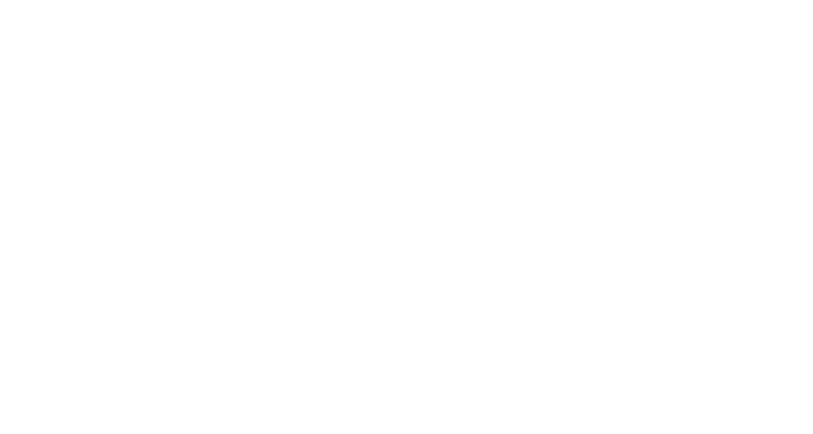
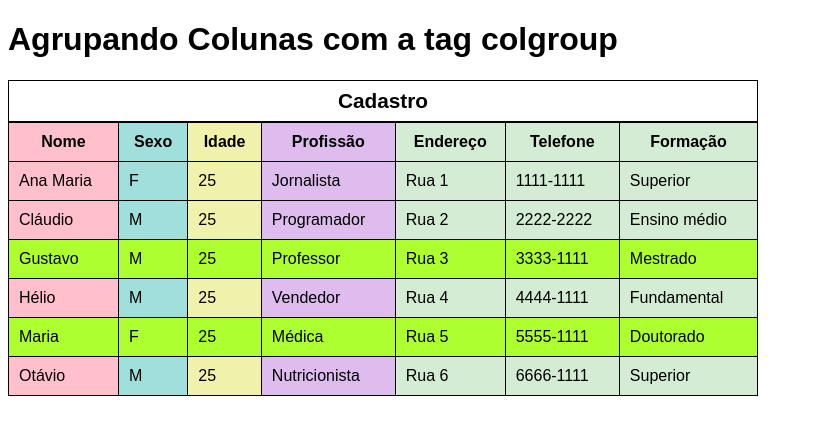
Before and after one commit to Antonio-1955/Curso_HTML_CSS_NOVO, a plain HTML site: page exercicios/ex023-tabelas/tabela005.html in a window 1280 px wide. Shown: the whole page, without its empty margins (0-813 px from the left). Drawn offline with Linux system fonts and the light colour scheme.

Commit message:
Criado tabela005.html e tabela006.html

```diff
--- a/exercicios/ex023-tabelas/tabela005.html
+++ b/exercicios/ex023-tabelas/tabela005.html
@@ -4,9 +4,145 @@
     <meta charset="UTF-8">
     <meta http-equiv="X-UA-Compatible" content="IE=edge">
     <meta name="viewport" content="width=device-width, initial-scale=1.0">
-    <title>Document</title>
+    <title>tabela005 - Agrupando Colunas</title>
+
+    <style>
+        body{
+            font-family: Arial, Helvetica, sans-serif;
+        }
+
+        table{
+            width: 750px;
+            border-collapse: collapse;
+        }
+
+        caption{
+            border: 1px solid black;
+            font-size: 1.3em;
+            font-weight: bold;
+            padding: 8px;
+        }
+
+        tr > th{
+            border: 1px solid black;
+            padding: 10px;
+        }
+
+        tr > td{
+            border: 1px solid black;
+            padding: 10px;
+        }
+
+        tr.destaque{
+            background-color: greenyellow;
+        }
+
+        col.colnome{
+            background-color: pink;
+        }
+
+        col.colsexo{
+            background-color: rgb(160, 223, 219);
+        }
+
+        col.colidade{
+            background-color: rgb(240, 241, 170);
+        }
+
+        col.colprof{
+            background-color: rgb(222, 188, 238);
+        }
+
+        col.colgrupo{
+            background-color: rgb(211, 236, 211);
+        }
+    </style>
 </head>
 <body>
+    <h1>Agrupando Colunas com a tag colgroup</h1>
+
+    <table>
+        <colgroup>
+            <col class="colnome">
+            <col class="colsexo">
+            <col class="colidade">
+            <col class="colprof">
+            <col class="colgrupo" span="3">
+        </colgroup>
+
+        <caption>Cadastro</caption>
+
+        <tr>
+            <th scope="col">Nome</th>
+            <th scope="col">Sexo</th>
+            <th scope="col">Idade</th>
+            <th scope="col">Profissão</th>
+            <th scope="col">Endereço</th>
+            <th scope="col">Telefone</th>
+            <th scope="col">Formação</th>
+        </tr>
+
+        <tr>
+            <td>Ana Maria</td>
+            <td>F</td>
+            <td>25</td>
+            <td>Jornalista</td>
+            <td>Rua 1</td>
+            <td>1111-1111</td>
+            <td>Superior</td>
+        </tr>
+
+        <tr>
+            <td>Cláudio</td>
+            <td>M</td>
+            <td>25</td>
+            <td>Programador</td>
+            <td>Rua 2</td>
+            <td>2222-2222</td>
+            <td>Ensino médio</td>
+        </tr>
+
+        <tr class="destaque">
+            <td>Gustavo</td>
+            <td>M</td>
+            <td>25</td>
+            <td>Professor</td>
+            <td>Rua 3</td>
+            <td>3333-1111</td>
+            <td>Mestrado</td>
+        </tr>
+
+        <tr>
+            <td>Hélio</td>
+            <td>M</td>
+            <td>25</td>
+            <td>Vendedor</td>
+            <td>Rua 4</td>
+            <td>4444-1111</td>
+            <td>Fundamental</td>
+        </tr>
+
+        <tr class="destaque">
+            <td>Maria</td>
+            <td>F</td>
+            <td>25</td>
+            <td>Médica</td>
+            <td>Rua 5</td>
+            <td>5555-1111</td>
+            <td>Doutorado</td>
+        </tr>
+
+        <tr>
+            <td>Otávio</td>
+            <td>M</td>
+            <td>25</td>
+            <td>Nutricionista</td>
+            <td>Rua 6</td>
+            <td>6666-1111</td>
+            <td>Superior</td>
+        </tr>
+
+    </table>
 
 </body>
 </html>
```
Also changed, not shown: exercicios/ex023-tabelas/tabela006.html (added, +182 -0 lines).
